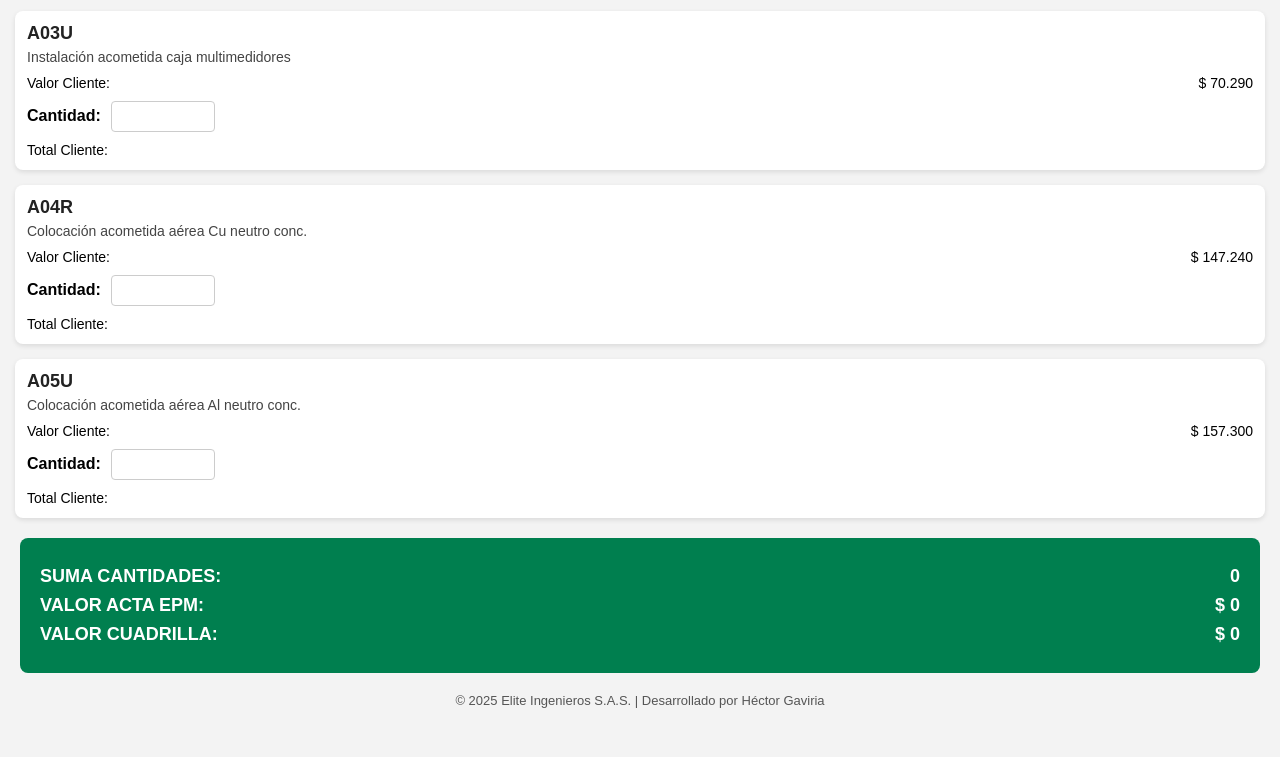
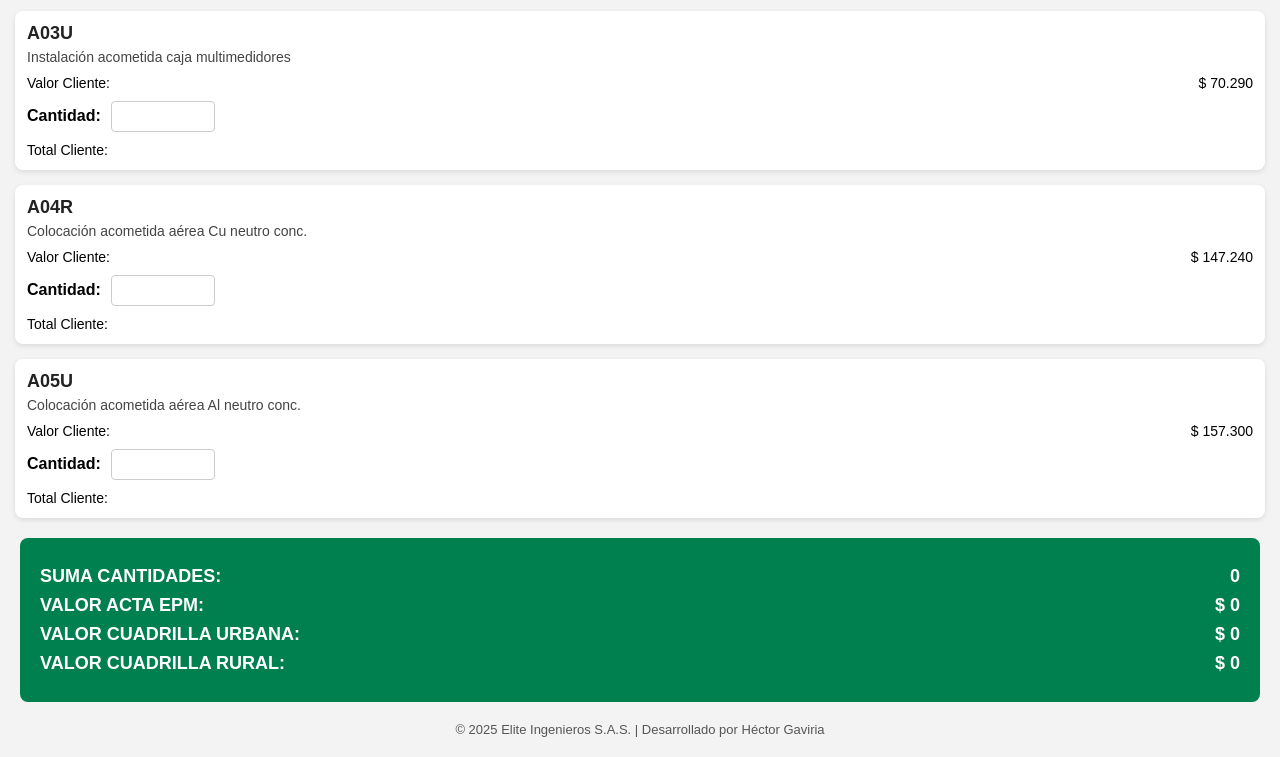
Before and after one commit to agaviria-projects/elite-liquidacion-planillas, a plain HTML site: page index.html in a window 1280 px wide. Shown: the part 92-849 px from the top of the page. Before the commit the page ends 820 px from the top, so only its background shows below. Drawn offline with Linux system fonts and the light colour scheme.

Commit message:
Update index.html

```diff
--- a/index.html
+++ b/index.html
@@ -107,7 +107,8 @@
   <div class="resumen">
     <div><span>SUMA CANTIDADES:</span><span id="sumaCantidades">0</span></div>
     <div><span>VALOR ACTA EPM:</span><span id="totalCliente">$ 0</span></div>
-    <div><span>VALOR CUADRILLA:</span><span id="totalCuadrilla">$ 0</span></div>
+    <div><span>VALOR CUADRILLA URBANA:</span><span id="totalCuadrillaUrbana">$ 0</span></div>
+    <div><span>VALOR CUADRILLA RURAL:</span><span id="totalCuadrillaRural">$ 0</span></div>
   </div>
 
   <footer>
```
